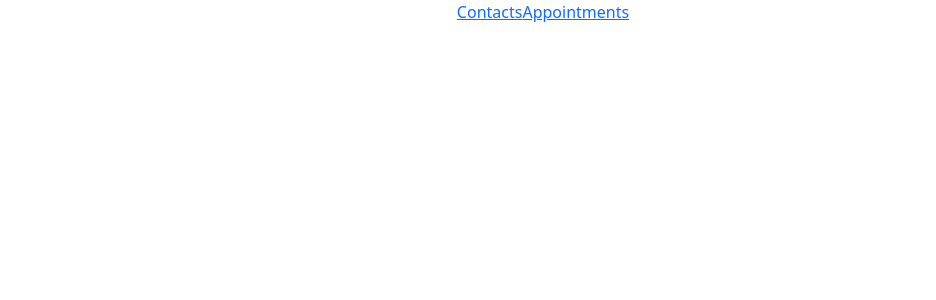
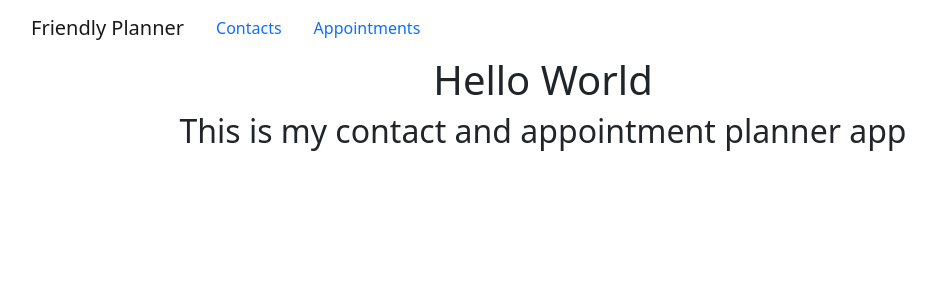
Before and after one commit to manovak24/appointment_planner, a React (Create React App) app: page /home in a window 1280 px wide. Shown: the top 300 px of the page, without its empty margins (97-1033 px from the left). Built offline with nearby package versions, Linux system fonts and the light colour scheme.

Commit message:
added navbar react bootstrap and created homepage.

```diff
--- a/src/App.js
+++ b/src/App.js
@@ -1,11 +1,13 @@
 import React, { useState } from "react";
-import { Switch, Route, Redirect, NavLink } from "react-router-dom";
+import { Switch, Route, Redirect } from "react-router-dom";
 
 import './App.css';
 import 'bootstrap/dist/css/bootstrap.min.css';
 
 import { AppointmentsPage } from "./containers/appointmentsPage/AppointmentsPage";
 import { ContactsPage } from "./containers/contactsPage/ContactsPage";
+import HomePage from './containers/HomePage/HomePage';
+import { Nav, Navbar } from "react-bootstrap";
 
 function App() {
 
@@ -13,6 +15,7 @@ function App() {
   const [apts, setApts] = useState([]);
 
   const ROUTES = {
+    HOMEPAGE: '/home',
     CONTACTS: "/contacts",
     APPOINTMENTS: "/appointments",
   };
@@ -44,17 +47,23 @@ function App() {
   return (
     <div className='app-container'>
       <nav className='nav-container'>
-        <NavLink to={ROUTES.CONTACTS} activeClassName="active">
-          Contacts
-        </NavLink>
-        <NavLink to={ROUTES.APPOINTMENTS} activeClassName="active">
-          Appointments
-        </NavLink>
+        <Navbar>
+          <Navbar.Brand href={ROUTES.HOMEPAGE}>Friendly Planner</Navbar.Brand>
+          <Nav.Link href={ROUTES.CONTACTS} activeClassName="active">
+            Contacts
+          </Nav.Link>
+          <Nav.Link href={ROUTES.APPOINTMENTS} activeClassName="active">
+            Appointments
+          </Nav.Link>
+        </Navbar>
       </nav>
       <main>
         <Switch>
           <Route exact path="/">
-            <Redirect to={ROUTES.CONTACTS} />
+            <Redirect to={ROUTES.HOMEPAGE} />
+          </Route>
+          <Route path={ROUTES.HOMEPAGE}>
+            <HomePage />
           </Route>
           <Route path={ROUTES.CONTACTS}>
             <ContactsPage
--- /dev/null
+++ b/src/containers/HomePage/HomePage.js
@@ -0,0 +1,14 @@
+import React from 'react';
+
+class HomePage extends React.Component {
+    render() {
+        return (
+            <div>
+                <h1>Hello World</h1>
+                <h2>This is my contact and appointment planner app</h2>
+            </div>
+        )
+    }
+}
+
+export default HomePage;
```
